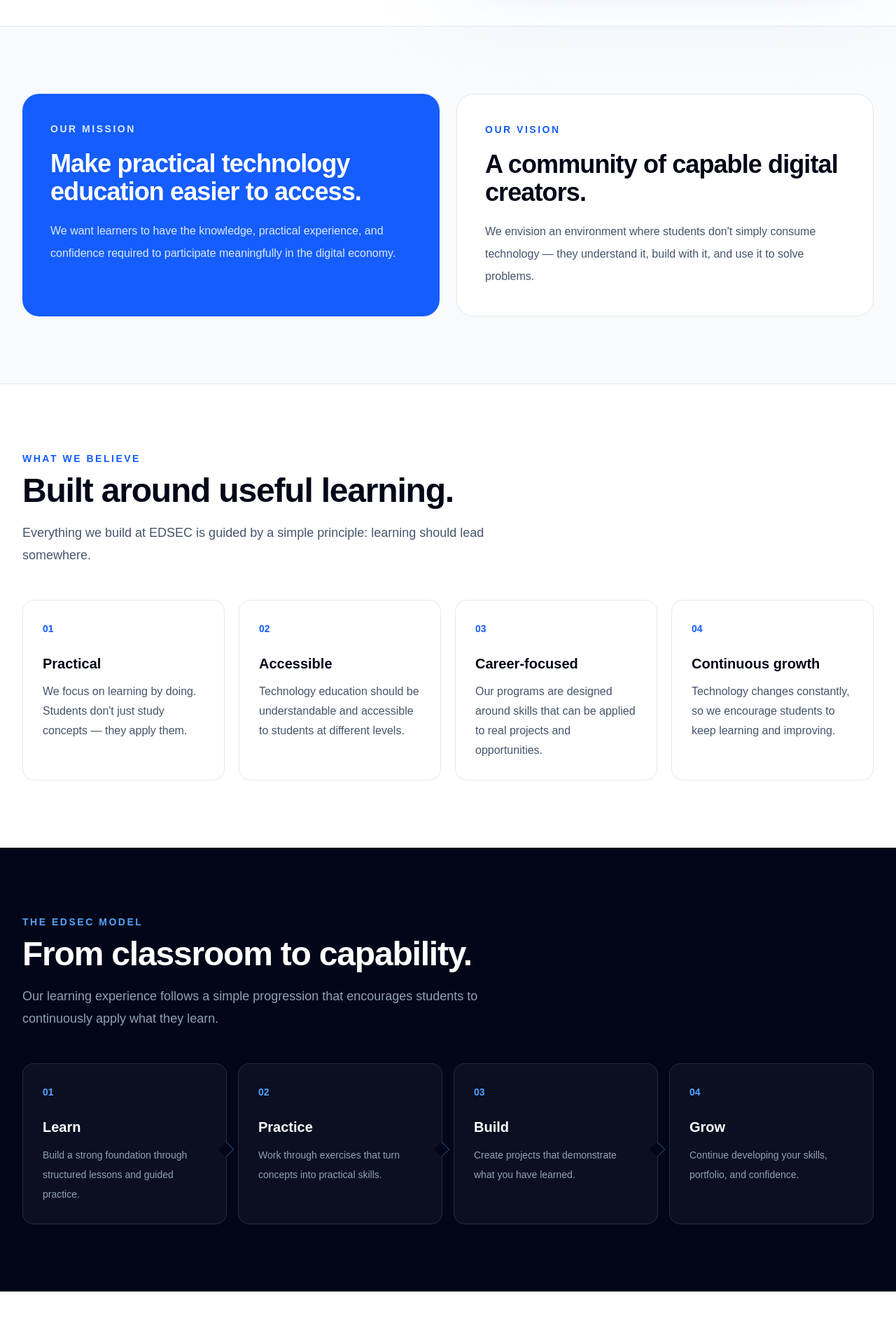
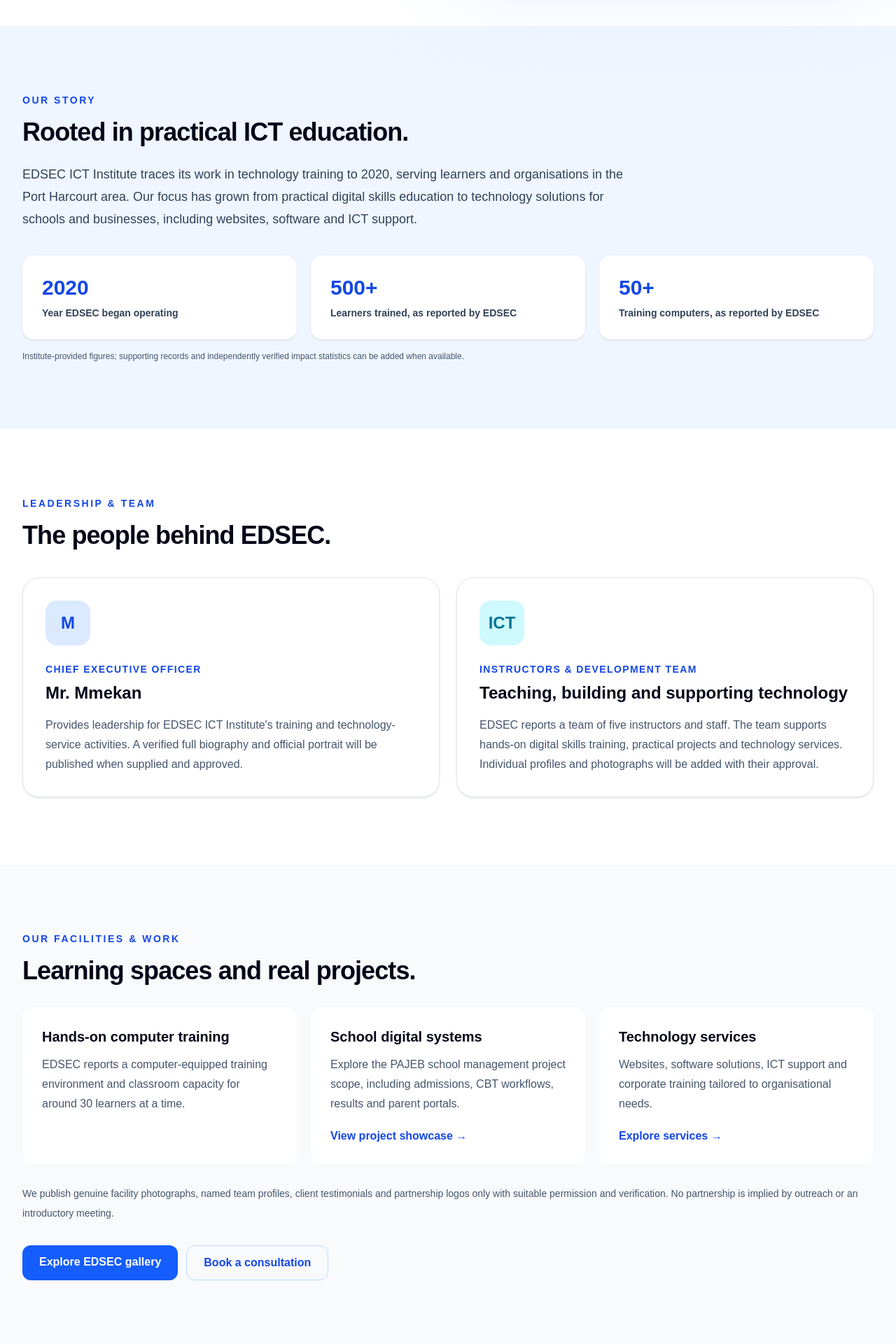
Before and after one commit to nsikakcovenant6-wq/edsec, a Next.js app: page /about in a window 1280 px wide. Shown: the part 1420-3340 px from the top of the page at 70% size. Built offline with nearby package versions, Linux system fonts and the light colour scheme; no server answers.

Commit message:
feat: enrich About EDSEC with history, leadership, team, facilities and project proof

```diff
--- a/app/about/page.tsx
+++ b/app/about/page.tsx
@@ -207,6 +207,43 @@
         </div>
       </section>
 
+      {/* PEOPLE, HISTORY & PROOF */}
+      <section className="bg-blue-50 py-20 sm:py-24">
+        <div className="mx-auto max-w-7xl px-5 lg:px-8">
+          <p className="text-sm font-semibold uppercase tracking-[0.18em] text-blue-700">Our story</p>
+          <h2 className="mt-4 text-4xl font-bold tracking-tight text-slate-950">Rooted in practical ICT education.</h2>
+          <p className="mt-6 max-w-4xl text-lg leading-8 text-slate-700">EDSEC ICT Institute traces its work in technology training to 2020, serving learners and organisations in the Port Harcourt area. Our focus has grown from practical digital skills education to technology solutions for schools and businesses, including websites, software and ICT support.</p>
+          <div className="mt-9 grid gap-5 sm:grid-cols-3">
+            <div className="rounded-2xl bg-white p-7 shadow-sm"><p className="text-3xl font-black text-blue-700">2020</p><p className="mt-2 text-sm font-semibold text-slate-700">Year EDSEC began operating</p></div>
+            <div className="rounded-2xl bg-white p-7 shadow-sm"><p className="text-3xl font-black text-blue-700">500+</p><p className="mt-2 text-sm font-semibold text-slate-700">Learners trained, as reported by EDSEC</p></div>
+            <div className="rounded-2xl bg-white p-7 shadow-sm"><p className="text-3xl font-black text-blue-700">50+</p><p className="mt-2 text-sm font-semibold text-slate-700">Training computers, as reported by EDSEC</p></div>
+          </div>
+          <p className="mt-4 text-xs text-slate-600">Institute-provided figures; supporting records and independently verified impact statistics can be added when available.</p>
+        </div>
+      </section>
+      <section className="py-20 sm:py-24">
+        <div className="mx-auto max-w-7xl px-5 lg:px-8">
+          <p className="text-sm font-semibold uppercase tracking-[0.18em] text-blue-700">Leadership & team</p>
+          <h2 className="mt-4 text-4xl font-bold tracking-tight text-slate-950">The people behind EDSEC.</h2>
+          <div className="mt-10 grid gap-6 md:grid-cols-2">
+            <article className="rounded-3xl border border-slate-200 bg-white p-8 shadow-sm"><div className="flex h-16 w-16 items-center justify-center rounded-2xl bg-blue-100 text-2xl font-black text-blue-700">M</div><p className="mt-6 text-sm font-bold uppercase tracking-widest text-blue-700">Chief Executive Officer</p><h3 className="mt-2 text-2xl font-bold text-slate-950">Mr. Mmekan</h3><p className="mt-4 leading-7 text-slate-600">Provides leadership for EDSEC ICT Institute's training and technology-service activities. A verified full biography and official portrait will be published when supplied and approved.</p></article>
+            <article className="rounded-3xl border border-slate-200 bg-white p-8 shadow-sm"><div className="flex h-16 w-16 items-center justify-center rounded-2xl bg-cyan-100 text-2xl font-black text-cyan-700">ICT</div><p className="mt-6 text-sm font-bold uppercase tracking-widest text-blue-700">Instructors & development team</p><h3 className="mt-2 text-2xl font-bold text-slate-950">Teaching, building and supporting technology</h3><p className="mt-4 leading-7 text-slate-600">EDSEC reports a team of five instructors and staff. The team supports hands-on digital skills training, practical projects and technology services. Individual profiles and photographs will be added with their approval.</p></article>
+          </div>
+        </div>
+      </section>
+      <section className="bg-slate-50 py-20 sm:py-24">
+        <div className="mx-auto max-w-7xl px-5 lg:px-8">
+          <p className="text-sm font-semibold uppercase tracking-[0.18em] text-blue-700">Our facilities & work</p>
+          <h2 className="mt-4 text-4xl font-bold tracking-tight text-slate-950">Learning spaces and real projects.</h2>
+          <div className="mt-8 grid gap-5 md:grid-cols-3">
+            <div className="rounded-2xl bg-white p-7"><h3 className="text-xl font-bold text-slate-950">Hands-on computer training</h3><p className="mt-3 leading-7 text-slate-600">EDSEC reports a computer-equipped training environment and classroom capacity for around 30 learners at a time.</p></div>
+            <div className="rounded-2xl bg-white p-7"><h3 className="text-xl font-bold text-slate-950">School digital systems</h3><p className="mt-3 leading-7 text-slate-600">Explore the PAJEB school management project scope, including admissions, CBT workflows, results and parent portals.</p><Link href="/school-portfolio" className="mt-5 inline-block font-bold text-blue-700 hover:underline">View project showcase →</Link></div>
+            <div className="rounded-2xl bg-white p-7"><h3 className="text-xl font-bold text-slate-950">Technology services</h3><p className="mt-3 leading-7 text-slate-600">Websites, software solutions, ICT support and corporate training tailored to organisational needs.</p><Link href="/services" className="mt-5 inline-block font-bold text-blue-700 hover:underline">Explore services →</Link></div>
+          </div>
+          <p className="mt-7 text-sm leading-7 text-slate-600">We publish genuine facility photographs, named team profiles, client testimonials and partnership logos only with suitable permission and verification. No partnership is implied by outreach or an introductory meeting.</p>
+          <div className="mt-8 flex flex-wrap gap-3"><Link href="/gallery" className="rounded-xl bg-blue-600 px-6 py-3 font-bold text-white hover:bg-blue-700">Explore EDSEC gallery</Link><Link href="/consultation" className="rounded-xl border border-blue-200 px-6 py-3 font-bold text-blue-700 hover:bg-blue-50">Book a consultation</Link></div>
+        </div>
+      </section>
       {/* MISSION */}
       <section className="border-y border-slate-200 bg-slate-50 py-20 sm:py-24">
         <div className="mx-auto max-w-7xl px-5 lg:px-8">
```
